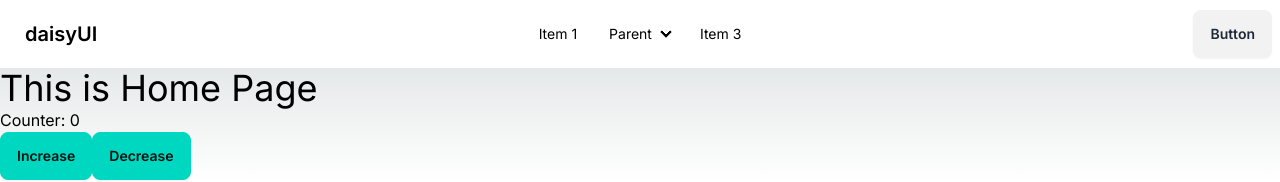
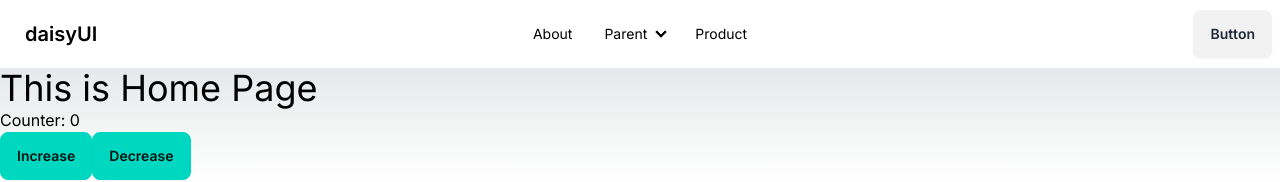
Before and after one commit to AM-Raju/frontend-missions-nextJS, a Next.js app in the folder 00. Mission 8/Module_F23.4/my-nextjs-app/: page / in a window 1280 px wide. Shown: the top 182 px of the page. Built offline with nearby package versions, Linux system fonts and the light colour scheme.

Commit message:
Module F23.9 done - Navigation With Link Component & Create Built-In Routes

```diff
--- /dev/null
+++ b/00. Mission 8/Module_F23.4/my-nextjs-app/src/app/loading.tsx
@@ -0,0 +1,11 @@
+import React from 'react';
+
+const loading = () => {
+    return (
+        <div>
+            <h1 className='text-red-500'>...Loading</h1>
+        </div>
+    );
+};
+
+export default loading;
--- /dev/null
+++ b/00. Mission 8/Module_F23.4/my-nextjs-app/src/app/not-found.tsx
@@ -0,0 +1,11 @@
+import React from 'react';
+
+const ErrorPage = () => {
+    return (
+        <div>
+            this is error page 404
+        </div>
+    );
+};
+
+export default ErrorPage;
--- a/00. Mission 8/Module_F23.4/my-nextjs-app/src/components/shared/Navbar.tsx
+++ b/00. Mission 8/Module_F23.4/my-nextjs-app/src/components/shared/Navbar.tsx
@@ -1,3 +1,4 @@
+import Link from 'next/link';
 import React from 'react';
 
 const Navbar = () => {
@@ -9,7 +10,7 @@ const Navbar = () => {
         <svg xmlns="http://www.w3.org/2000/svg" className="h-5 w-5" fill="none" viewBox="0 0 24 24" stroke="currentColor"><path strokeLinecap="round" strokeLinejoin="round" strokeWidth="2" d="M4 6h16M4 12h8m-8 6h16" /></svg>
       </div>
       <ul tabIndex={0} className="menu menu-sm dropdown-content mt-3 z-[1] p-2 shadow bg-base-100 rounded-box w-52">
-        <li><a>Item 1</a></li>
+        <li><Link href="/about">About</Link></li>
         <li>
           <a>Parent</a>
           <ul className="p-2">
@@ -24,7 +25,7 @@ const Navbar = () => {
   </div>
   <div className="navbar-center hidden lg:flex">
     <ul className="menu menu-horizontal px-1">
-      <li><a>Item 1</a></li>
+      <li><Link href="/about">About</Link></li>
       <li>
         <details>
           <summary>Parent</summary>
@@ -34,7 +35,7 @@ const Navbar = () => {
           </ul>
         </details>
       </li>
-      <li><a>Item 3</a></li>
+      <li><Link href="/products">Product</Link></li>
     </ul>
   </div>
   <div className="navbar-end">
```
